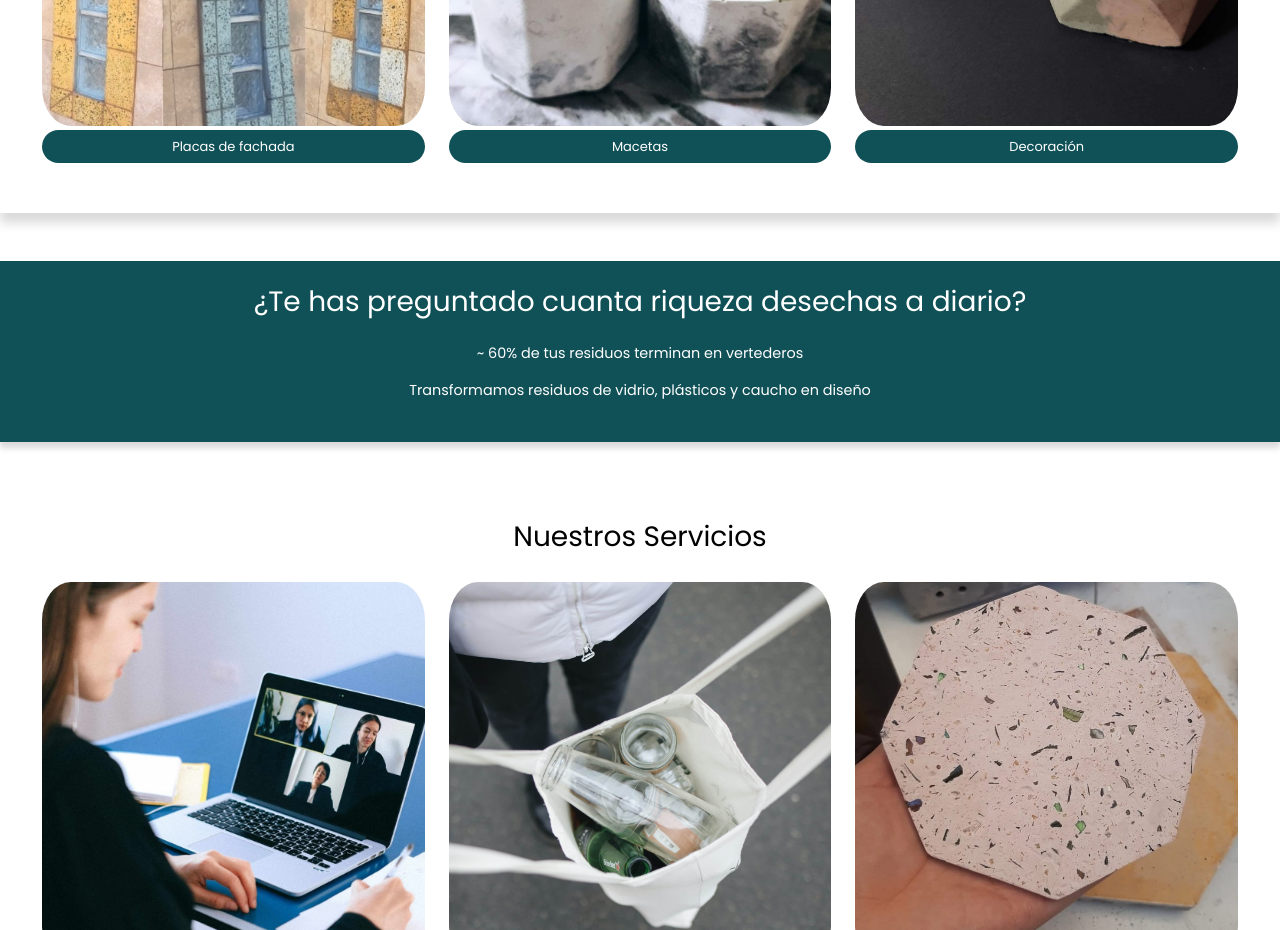
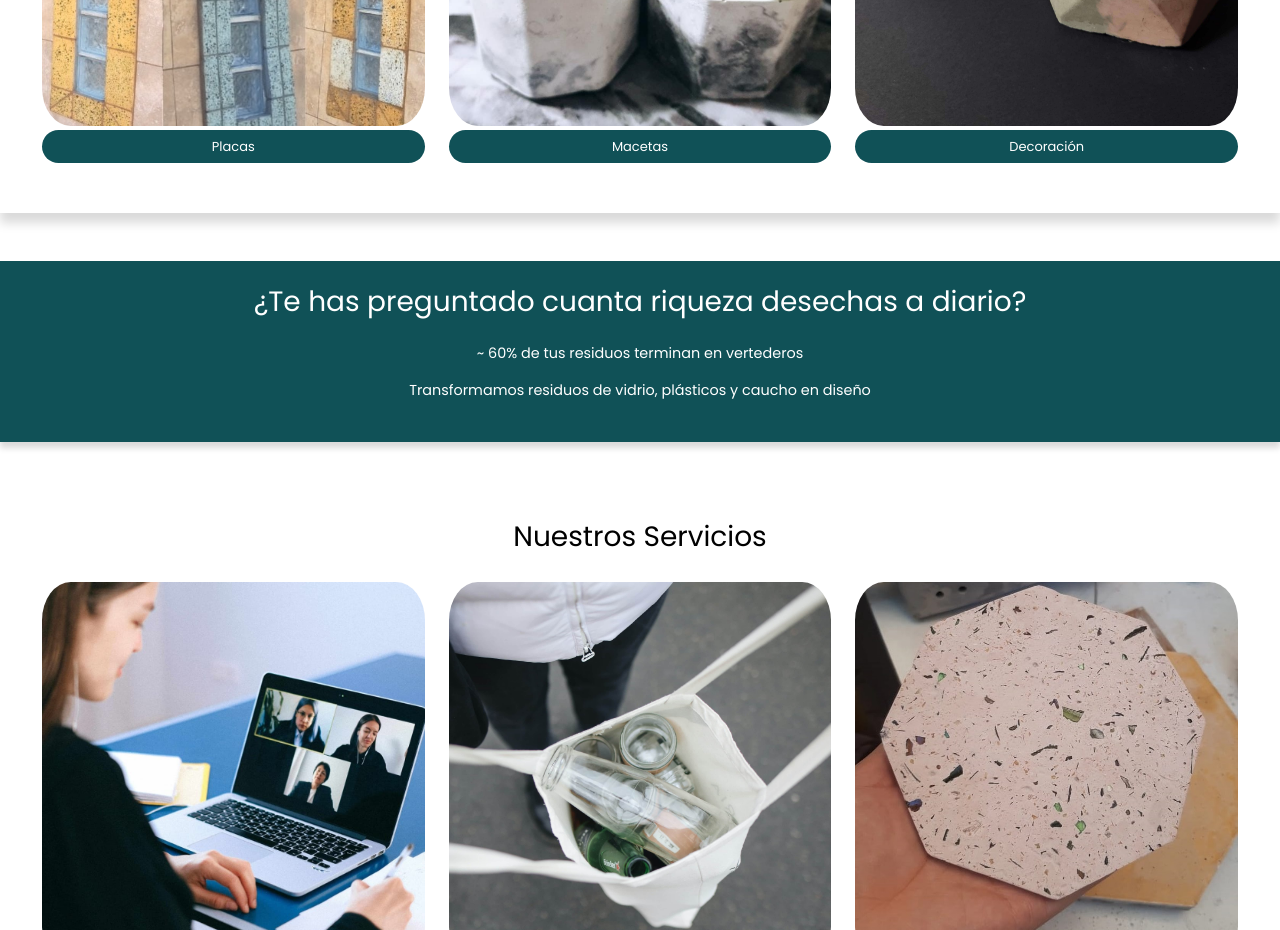
Before and after one commit to kerhiyuno/descyclingweb, a React (Create React App) app: page / in a window 1280 px wide. Shown: the part 2760-3690 px from the top of the page. Built offline with nearby package versions, Linux system fonts and the light colour scheme; no server answers.

Commit message:
cargar bien las categorias de productos desde inicio

```diff
--- a/src/components/Inicio.js
+++ b/src/components/Inicio.js
@@ -154,7 +154,7 @@ const Inicio = () => {
                 <p>¿Quieres disfrutar de tus espacios con productos resistentes, hechos a partir de vidrio recuperado, con diseños versátiles y un mensaje a favor del reciclaje?</p>
                 <div className="container-fluid">
                         <div className="row botones">
-                            <ElementoMenuGrande imagen={baldosas} categoria='Placas de fachada' esProductos={true} ruta={'/Productos'} rutaExterna={false}></ElementoMenuGrande>
+                            <ElementoMenuGrande imagen={baldosas} categoria='Placas' esProductos={true} ruta={'/Productos'} rutaExterna={false}></ElementoMenuGrande>
                             <ElementoMenuGrande imagen={maceteros} categoria='Macetas' esProductos={true} ruta={'/Productos'} rutaExterna={false}></ElementoMenuGrande>
                             <ElementoMenuGrande imagen={decoracion} categoria='Decoración' esProductos={true} ruta={'/Productos'} rutaExterna={false}></ElementoMenuGrande>
                         </div>
--- a/src/components/inicio/ElementoMenuGrande.js
+++ b/src/components/inicio/ElementoMenuGrande.js
@@ -15,6 +15,7 @@ const ElementoMenuGrande = ({imagen, categoria, esProductos, ruta, rutaExterna})
             window.location.replace(ruta);
         } else {
             navigate(ruta);
+            window.scrollTo(0, 0);
         }
     }
 
```
